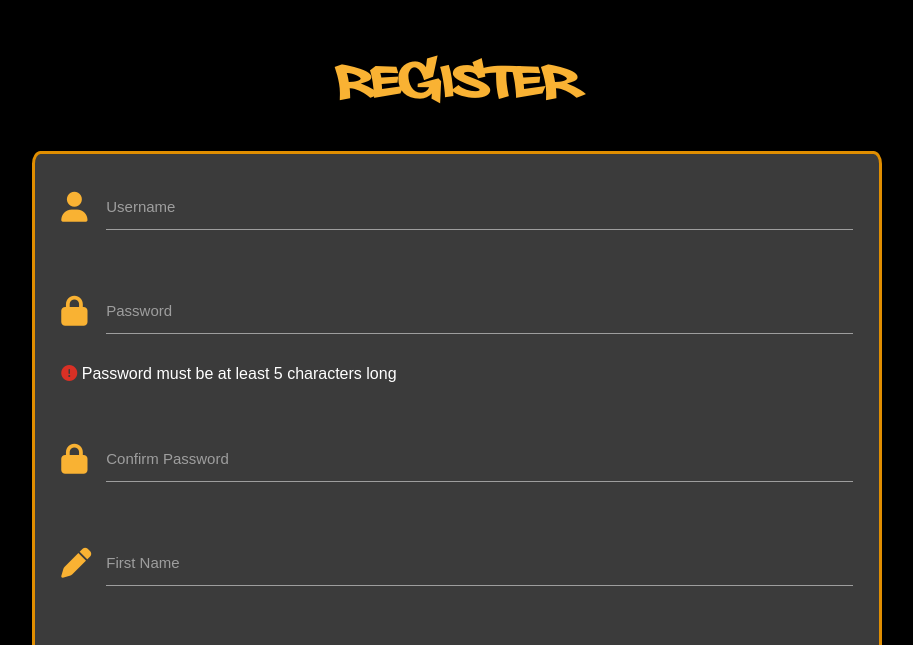
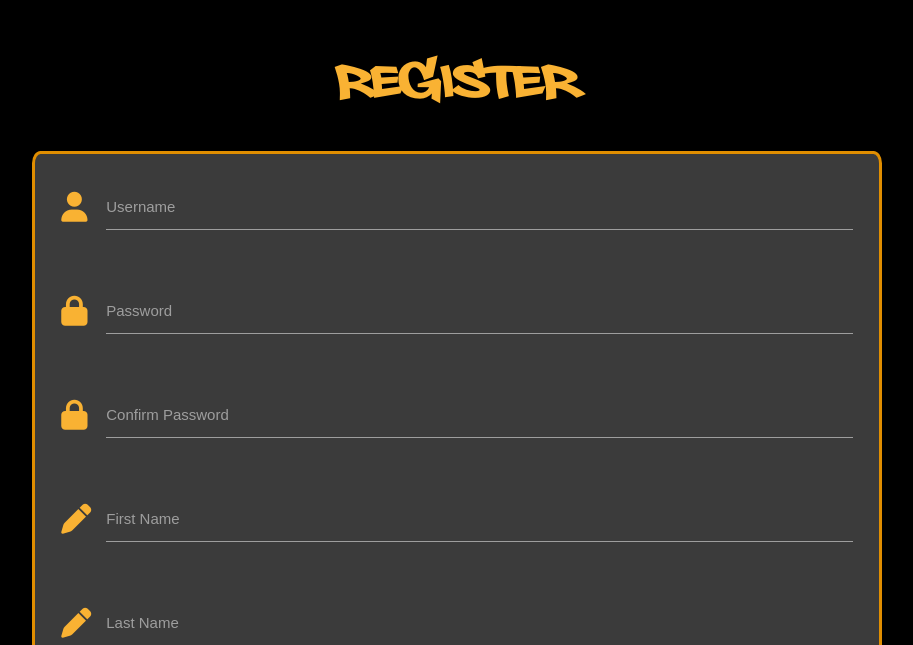
Before and after one commit to jamie2210/CI_MS3_RR, a Flask app: page /register in a window 1280 px wide. Shown: the part 64-709 px from the top of the page, without its empty margins (183-1096 px from the left). Run offline with Flask 3, Linux system fonts and the light colour scheme; data that the repository does not hold is empty; some libraries are stand-ins or nearby versions.

Commit message:
Feat: Update html for password to match the js alert

```diff
--- a/rave_reviews/static/css/style.css
+++ b/rave_reviews/static/css/style.css
@@ -166,7 +166,7 @@ body {
 .password-alert {
     font-size: medium;
     padding-top: 20px;
-    /* display: none; */
+    display: none;
 }
 
 .alert {
--- a/rave_reviews/templates/register.html
+++ b/rave_reviews/templates/register.html
@@ -19,12 +19,12 @@
       <div class="row">
         <div class="input-field col s12">
           <i class="fa-solid fa-lock prefix fa-icon"></i>
-          <input id="password" name="password" type="password" minlength="5" maxlength="20"
+          <input id="password" name="password" type="password" minlength="8" maxlength="20"
             pattern="^[a-zA-Z0-9\W]{5,20}$" class="validate" required>
           <label for="password" aria-label="Enter a password">Password</label>
           <div class="password-alert">
             <i class="fas fa-exclamation-circle error-icon"> </i>
-            <span class="password-text">Password must be at least 5 characters long</span>
+            <span class="password-text">Password must be at least 8 characters long</span>
           </div>
         </div>
       </div>
```
Also changed, not shown: rave_reviews/templates/edit_profile.html (+11 -4 lines).
